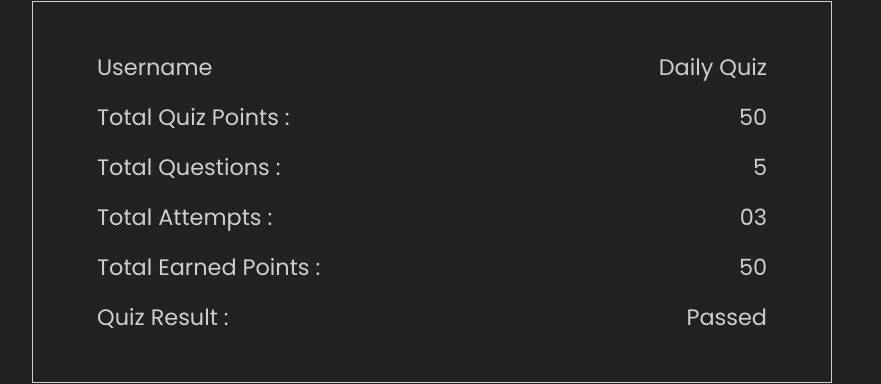
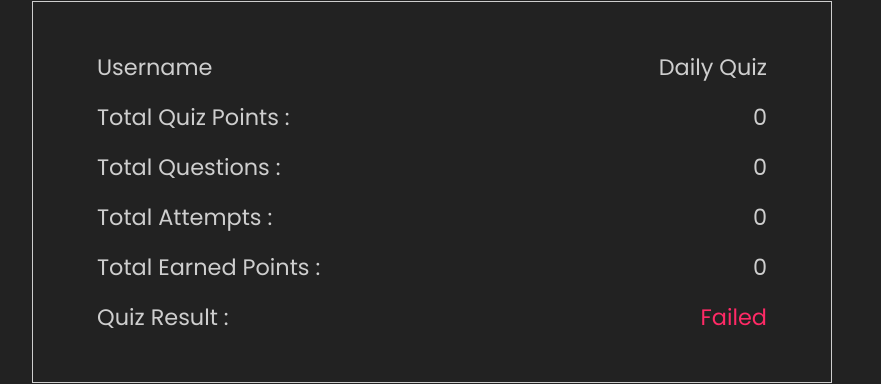
Before and after one commit to itshmnt/Quizzy-client, a React (Create React App) app: page /result in a window 1280 px wide. Shown: the part 234-618 px from the top of the page, without its empty margins (208-1089 px from the left). Built offline with nearby package versions, Linux system fonts and the light colour scheme.

Commit message:
Showing the result

```diff
--- a/src/components/Questions.js
+++ b/src/components/Questions.js
@@ -9,9 +9,9 @@ export default function Questions(props) {
 
     const [{isLoading, apiData, serverError}, setGetData] = useFetchQuestion();
 
+    const result = useSelector(state => state.result.result);
     const questions = useSelector(state => state.questions.queue[state.questions.trace])
     const { trace } = useSelector(state => state.questions);
-
     const dispatch = useDispatch();
 
     useEffect(() => {
@@ -22,6 +22,8 @@ export default function Questions(props) {
         console.log("RadioSelect");
         props.onChecked(i);
         setChecked(i);
+        dispatch(updateResult({trace, checked}));
+
     }
 
     if(isLoading) return <h3 className='text-light'>Loading...</h3>
@@ -43,7 +45,7 @@ export default function Questions(props) {
                             onChange={() => onSelect(i)}
                         />
                         <label className='text-primary' htmlFor={`q${i}-option`}>{q}</label>
-                        <div className='check'></div>
+                        <div className={`check ${result[trace] == i ? 'checked' : ''}`}></div>
                     </li>
                 ))
             }
--- a/src/components/Quiz.js
+++ b/src/components/Quiz.js
@@ -32,6 +32,9 @@ export default function Quiz() {
                 dispatch(PushAnswer(check));
             }
         }
+
+        // RESET THE CHECK state
+        setCheck(undefined);
     }
 
     function onPrev(){
@@ -56,7 +59,7 @@ export default function Quiz() {
         <Questions onChecked={onChecked}/>
 
         <div className='grid'>
-            <button className='btn prev' onClick={onPrev}>Prev</button>
+            {trace > 0 ? <button className='btn prev' onClick={onPrev}>Prev</button> : <div></div>}
             <button className='btn next' onClick={onNext}>Next</button>
         </div>
 
--- a/src/components/Result.js
+++ b/src/components/Result.js
@@ -1,15 +1,28 @@
-import React from 'react'
+import React, { useEffect } from 'react'
 import '../styles/Result.css'
 import { Link } from 'react-router-dom'
 import ResultTable from './ResultTable';
-import { useDispatch } from 'react-redux';
+import { useDispatch, useSelector } from 'react-redux';
 
 import { resetAllAction } from '../redux/question_reducer';
 import { resetResultAction } from '../redux/result_reducer';
+import { attemptsNumber, earnedPointsCalc, flagResult } from '../helper/helper';
 
 export default function Result() {
 
     const dispatch = useDispatch();
+
+    const {questions: {queue, answers}, result: {result, userId}} = useSelector(state => state);
+
+    useEffect(() => {
+        console.log("from res comp ", result);
+        console.log(flag);
+    });
+
+    const totalPoints = queue.length * 10;
+    const attempts = attemptsNumber(result);
+    const earnedPoints = earnedPointsCalc(result, answers, 10);
+    const flag = flagResult(totalPoints, earnedPoints);
 
     function onRestart () {
         console.log('Restart button clicked');
@@ -27,23 +40,23 @@ export default function Result() {
             </div>
             <div className='flex'>
                 <span>Total Quiz Points : </span>
-                <span className='bold'>50</span>
+                <span className='bold'>{totalPoints || 0}</span>
             </div>
             <div className='flex'>
                 <span>Total Questions : </span>
-                <span className='bold'>5</span>
+                <span className='bold'>{queue.length || 0}</span>
             </div>
             <div className='flex'>
                 <span>Total Attempts : </span>
-                <span className='bold'>03</span>
+                <span className='bold'>{attempts || 0}</span>
             </div>
             <div className='flex'>
                 <span>Total Earned Points : </span>
-                <span className='bold'>50</span>
+                <span className='bold'>{earnedPoints || 0}</span>
             </div>
             <div className='flex'>
                 <span>Quiz Result : </span>
-                <span className='bold'>Passed</span>
+                <span style={{color : `${flag ? "#2aff95" : "#ff2a66"}`}} className='bold'>{flag ? "Passed" : "Failed"}</span>
             </div>
         </div>
 
--- a/src/database/data.js
+++ b/src/database/data.js
@@ -44,4 +44,6 @@ export default [
             'convert()',
         ]
     }
-]
+];
+
+export const answers = [0, 1, 2, 1, 0];
--- /dev/null
+++ b/src/helper/helper.js
@@ -0,0 +1,11 @@
+export function attemptsNumber(result){
+    return result.filter(r => r !== undefined).length;
+}
+
+export function earnedPointsCalc(answers, result, point){
+    return result.map((el, i) => answers[i] === el).filter(i => i).map(i => point).reduce((acc,curr) => curr + acc, 0);
+}
+
+export function flagResult(totalPoints, earnedPoints) {
+    return (totalPoints * 50 / 100) < earnedPoints;
+}
--- a/src/hooks/FetchQuestion.js
+++ b/src/hooks/FetchQuestion.js
@@ -1,5 +1,6 @@
 import { useEffect, useState } from "react"
 import data from "../database/data";
+import { answers } from "../database/data";
 import { useDispatch } from "react-redux";
 
 import * as Action from '../redux/question_reducer';
@@ -16,8 +17,8 @@ export const useFetchQuestion = () => {
                 let question = await data;
                 if(question.length > 0){
                     setGetData(prev => ({...prev, isLoading: false}));
-                    setGetData(prev => ({...prev, apiData: question}));
-                    dispatch(Action.startExamAction(question));
+                    setGetData(prev => ({...prev, apiData: {question, answers}}));
+                    dispatch(Action.startExamAction({question, answers}));
                 } else {
                     throw new Error("No Question Available");
                 }
--- a/src/redux/question_reducer.js
+++ b/src/redux/question_reducer.js
@@ -9,9 +9,11 @@ const questionReducer = createSlice({
     },
     reducers: {
         startExamAction : (state, action) => {
+            let {question, answers} = action.payload;
             return {
                 ...state,
-                queue: action.payload
+                queue: question,
+                answers
             }
         },
         moveNextAction : (state) => {
```
